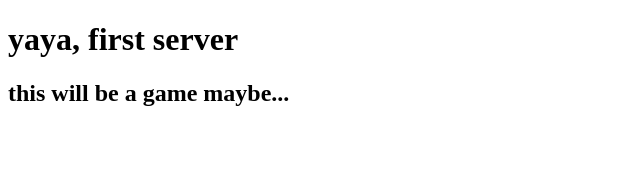
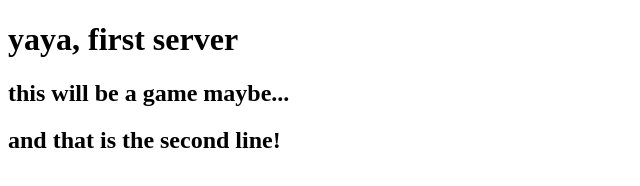
Before and after one commit to pod1106/game, a plain HTML site: page index.html in a window 1280 px wide. Shown: the whole page, without its empty margins (0-640 px from the left). Drawn offline with Linux system fonts and the light colour scheme.

Commit message:
Update index.html

```diff
--- a/index.html
+++ b/index.html
@@ -9,6 +9,7 @@
         <div class="container">
             <h1>yaya, first server</h1>
             <h2>this will be a game maybe...</h2>
+            <h2>and that is the second line!</h2>
         </div>
     </body>
 </html>
```
